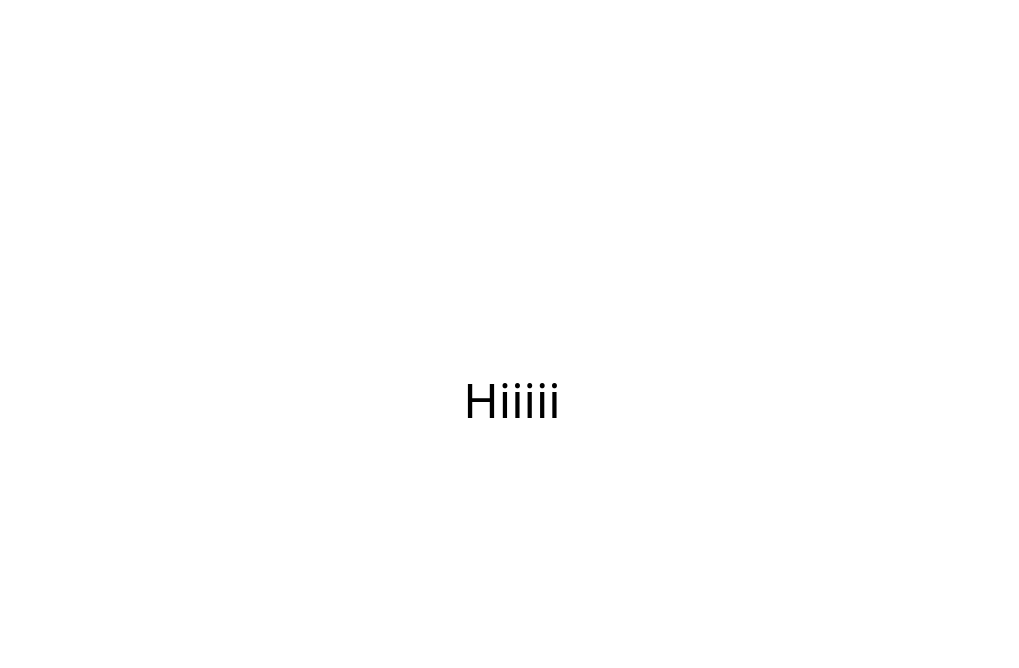
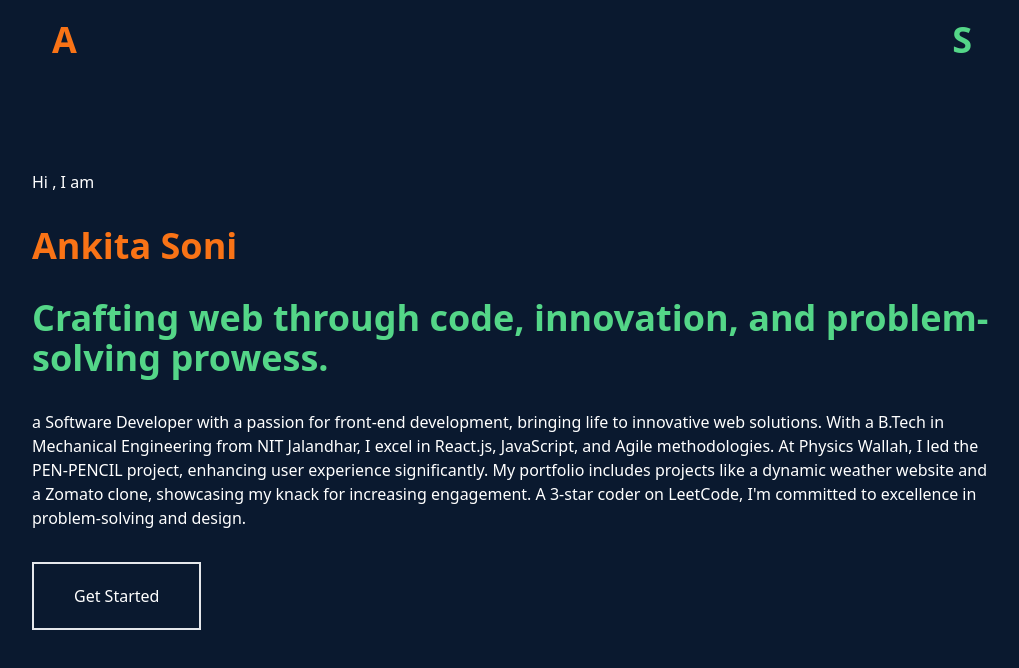
Before and after one commit to Soniankita12/Portfolio, a React (Create React App) app: page / in a window 1280 px wide. Shown: the top 668 px of the page, without its empty margins (128-1147 px from the left). Built offline with nearby package versions, Linux system fonts and the light colour scheme.

Commit message:
design and tailwindcss

```diff
--- a/package.json
+++ b/package.json
@@ -8,6 +8,7 @@
     "@testing-library/user-event": "^13.5.0",
     "react": "^18.2.0",
     "react-dom": "^18.2.0",
+    "react-router-dom": "^6.22.3",
     "react-scripts": "5.0.1",
     "web-vitals": "^2.1.4"
   },
@@ -36,6 +37,7 @@
     ]
   },
   "devDependencies": {
+    "@babel/plugin-proposal-private-property-in-object": "^7.21.11",
     "tailwindcss": "^3.4.1"
   }
 }
--- a/src/App.js
+++ b/src/App.js
@@ -1,10 +1,13 @@
-import "./App.css";
+import {BrowserRouter ,Routes , Route} from 'react-router-dom';
+ import Home from './Pages/Home/Home';
 
 function App() {
   return (
-    <div className="flex h-screen items-center justify-center">
-      <h1 className="text-5xl">Hiiiii</h1>
-    </div>
+    <BrowserRouter>
+    <Routes>
+      <Route path="/" element={<Home/>}/>
+    </Routes>
+    </BrowserRouter>
   );
 }
 
--- /dev/null
+++ b/src/Pages/Home/Home.js
@@ -0,0 +1,12 @@
+import Header from "../../component/Header";
+import Intro from "./Intro";
+const Home = () => {
+  return (
+    <div className="bg-Primary px-40 h-screen ">
+      <Header />
+      <Intro />
+    </div>
+  );
+};
+
+export default Home;
--- /dev/null
+++ b/src/Pages/Home/Intro.js
@@ -0,0 +1,24 @@
+const Intro = () => {
+  return (
+    <div className="h-[80vh] bg-Primary flex flex-col items-start justify-center gap-8">
+      <h1 className="text-white">Hi , I am</h1>
+      <h1 className="text-4xl text-secondary font-semibold">Ankita Soni</h1>
+      <h1 className="text-4xl text-tretiary font-semibold">
+        Crafting web through code, innovation, and problem-solving prowess.
+      </h1>
+      <p className="text-white">
+        a Software Developer with a passion for front-end development, bringing
+        life to innovative web solutions. With a B.Tech in Mechanical
+        Engineering from NIT Jalandhar, I excel in React.js, JavaScript, and
+        Agile methodologies. At Physics Wallah, I led the PEN-PENCIL project,
+        enhancing user experience significantly. My portfolio includes projects
+        like a dynamic weather website and a Zomato clone, showcasing my knack
+        for increasing engagement. A 3-star coder on LeetCode, I'm committed to
+        excellence in problem-solving and design.
+      </p>
+      <button className="border-2 border- text-white px-10 py-5 ">Get Started</button>
+    </div>
+  );
+};
+
+export default Intro;
--- /dev/null
+++ b/src/component/Header.js
@@ -0,0 +1,10 @@
+const Header = () => {
+  return (
+    <div className="p-5 bg-Primary flex justify-between">
+      <h1 className="text-secondary text-4xl font-bold">A</h1>
+      <h1 className="text-tretiary text-4xl font-bold">S</h1>
+    </div>
+  );
+};
+
+export default Header;
--- a/tailwind.config.js
+++ b/tailwind.config.js
@@ -2,7 +2,9 @@
 module.exports = {
   content: ["./src/**/*.{js,jsx,ts,tsx}"],
   theme: {
-    extend: {},
+    extend: {
+      colors: { Primary: "#0A192F", secondary: "#F97316", tretiary: "#54D688" },
+    },
   },
   plugins: [],
 };
```
Also changed, not shown: 1 other file (tests, documents, lock files or other folders).
